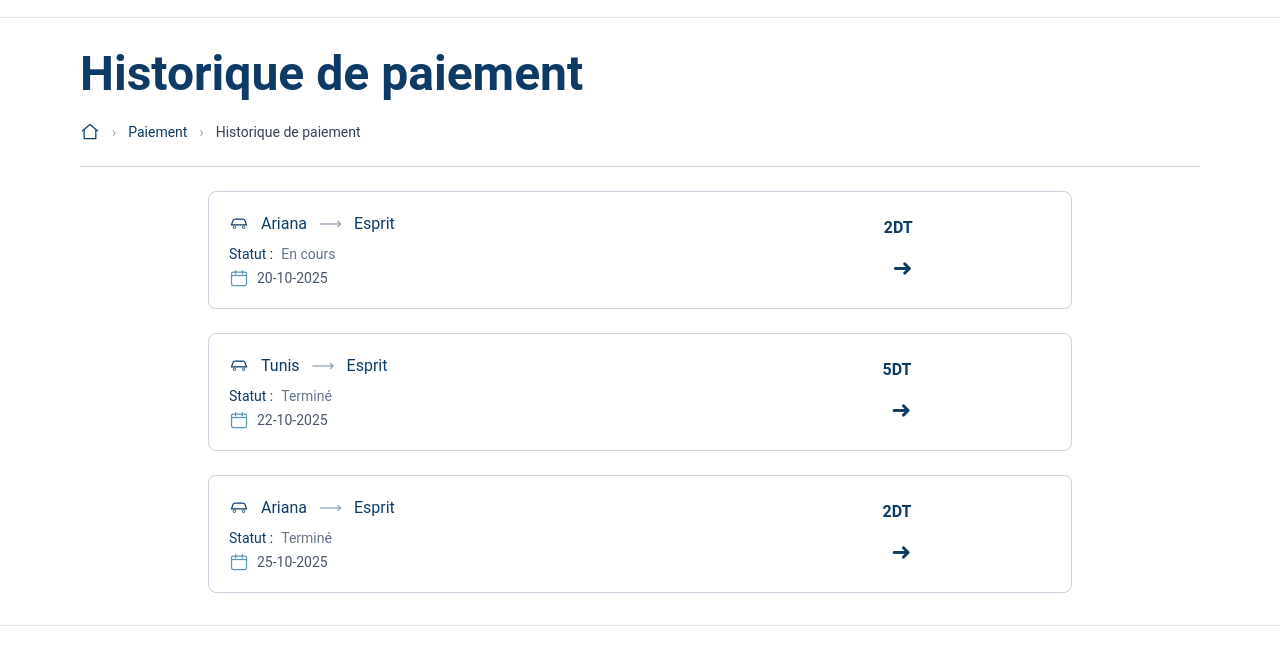
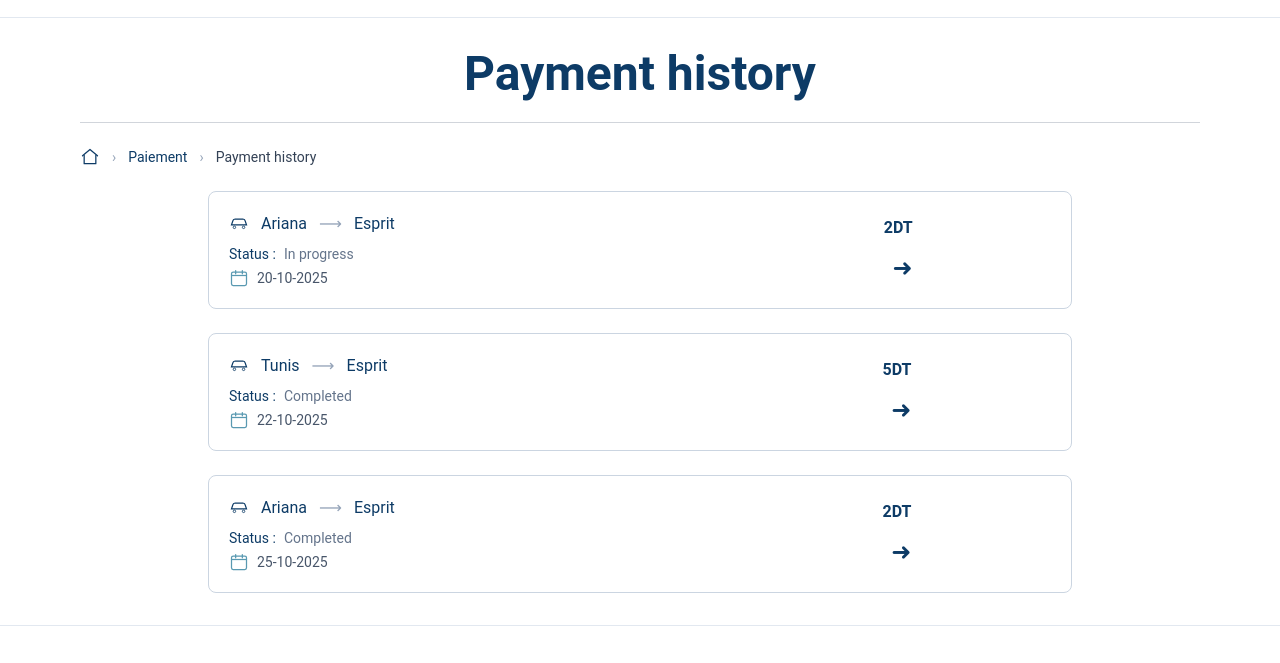
Before and after one commit to MayssenJemmali/SameWay, a website: page public/pages/historique.html in a window 1280 px wide. Shown: the part 59-722 px from the top of the page. Drawn offline with Linux system fonts and the light colour scheme.

Commit message:
coorection de la langue

```diff
--- a/public/pages/historique.html
+++ b/public/pages/historique.html
@@ -1,9 +1,9 @@
 <!DOCTYPE html>
-<html lang="fr">
+<html lang="en">
   <head>
     <meta charset="UTF-8" />
     <meta name="viewport" content="width=device-width, initial-scale=1.0" />
-    <title>Historique de paiement</title>
+    <title>Payment History</title>
     <link rel="stylesheet" href="../style.css" />
   </head>
 	<body class="font-body bg-primary text-slate-900">
@@ -40,8 +40,8 @@
 		</header>
 
 		<main class="page-container py-8">
-			<h1 class="section-title text-brand text-3xl md:text-5xl mb-6">Historique de paiement</h1>
-
+			<h1 class="section-title text-brand text-3xl md:text-5xl mb-6" style="text-align: center;">Payment history</h1>
+			<hr class="border-grayline mb-6" />
 			<!-- Breadcrumb -->
 			<nav class="breadcrumb mb-6" aria-label="Breadcrumb">
 				<a href="../index.html" class="inline-flex items-center gap-2 hover:opacity-80">
@@ -53,10 +53,10 @@
 				<span class="breadcrumb-sep">›</span>
 				<a href="#" class="hover:opacity-80">Paiement</a>
 				<span class="breadcrumb-sep">›</span>
-				<span class="text-slate-700">Historique de paiement</span>
+				<span class="text-slate-700">Payment history</span>
 			</nav>
 
-			<hr class="border-grayline mb-6" />
+
 
 			<!-- History list -->
 			<div class="content-container space-y-6">
@@ -76,8 +76,8 @@
 							</div>
 							<div class="mt-2 text-sm">
 								<div class="flex items-center gap-2">
-									<span class="text-secondary">Statut :</span>
-									<span class="muted">En cours</span>
+									<span class="text-secondary">Status :</span>
+									<span class="muted">In progress</span>
 								</div>
 								<div class="flex items-center gap-2 mt-1 text-slate-600">
 									<svg xmlns="http://www.w3.org/2000/svg" viewBox="0 0 24 24" fill="none" stroke="currentColor" class="w-5 h-5 text-accent">
@@ -114,8 +114,8 @@
 							</div>
 							<div class="mt-2 text-sm">
 								<div class="flex items-center gap-2">
-									<span class="text-secondary">Statut :</span>
-									<span class="muted">Terminé</span>
+									<span class="text-secondary">Status :</span>
+									<span class="muted">Completed</span>
 								</div>
 								<div class="flex items-center gap-2 mt-1 text-slate-600">
 									<svg xmlns="http://www.w3.org/2000/svg" viewBox="0 0 24 24" fill="none" stroke="currentColor" class="w-5 h-5 text-accent">
@@ -150,8 +150,8 @@
 							</div>
 							<div class="mt-2 text-sm">
 								<div class="flex items-center gap-2">
-									<span class="text-secondary">Statut :</span>
-									<span class="muted">Terminé</span>
+									<span class="text-secondary">Status :</span>
+									<span class="muted">Completed</span>
 								</div>
 								<div class="flex items-center gap-2 mt-1 text-slate-600">
 									<svg xmlns="http://www.w3.org/2000/svg" viewBox="0 0 24 24" fill="none" stroke="currentColor" class="w-5 h-5 text-accent">
```
